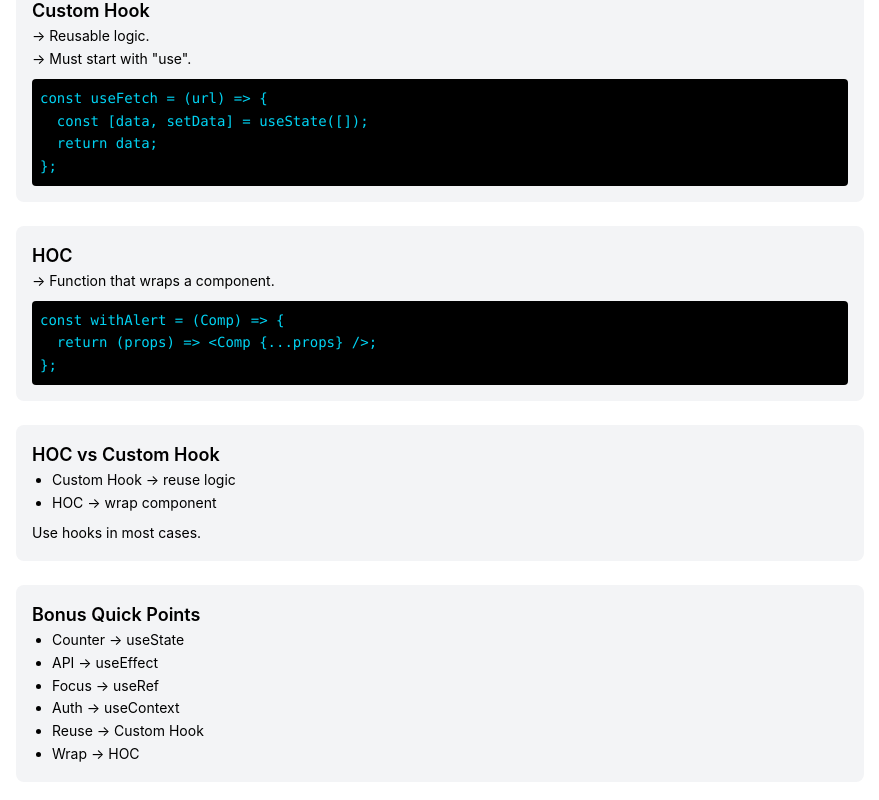
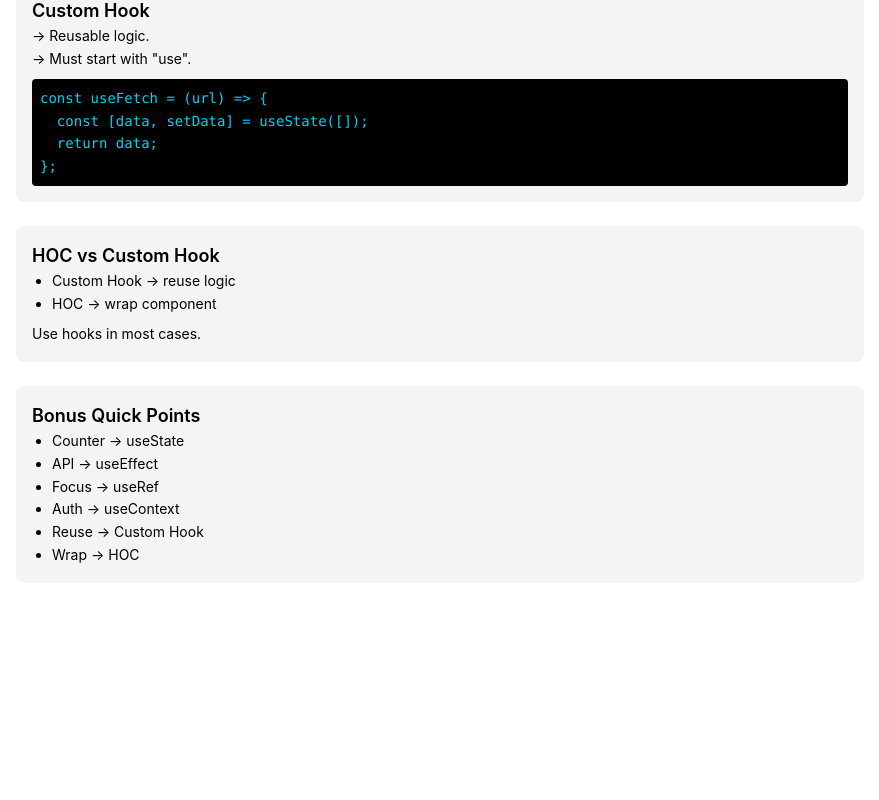
Before and after one commit to brammanayagan/Master-React-Assignments, a React (Vite) app: page /react/28 in a window 1280 px wide. Shown: the part 1300-2100 px from the top of the page, without its empty margins (200-1079 px from the left). After the commit the page ends 1907 px from the top, so only its background shows below. Built offline with nearby package versions, Linux system fonts and the light colour scheme.

Commit message:
assgn28 correction

```diff
--- a/src/assignments/react/assgn28/Assgn28.jsx
+++ b/src/assignments/react/assgn28/Assgn28.jsx
@@ -86,18 +86,6 @@ const value = useContext(AuthContext);`}
         </pre>
       </div>
 
-      {/* HOC */}
-      <div className="bg-gray-100 p-4 rounded-lg">
-        <h2 className="text-lg font-semibold">HOC</h2>
-        <p>→ Function that wraps a component.</p>
-
-        <pre className="bg-black text-cyan-400 p-2 rounded mt-2 overflow-x-auto">
-          {`const withAlert = (Comp) => {
-  return (props) => <Comp {...props} />;
-};`}
-        </pre>
-      </div>
-
       {/* Comparison */}
       <div className="bg-gray-100 p-4 rounded-lg">
         <h2 className="text-lg font-semibold">HOC vs Custom Hook</h2>
```
